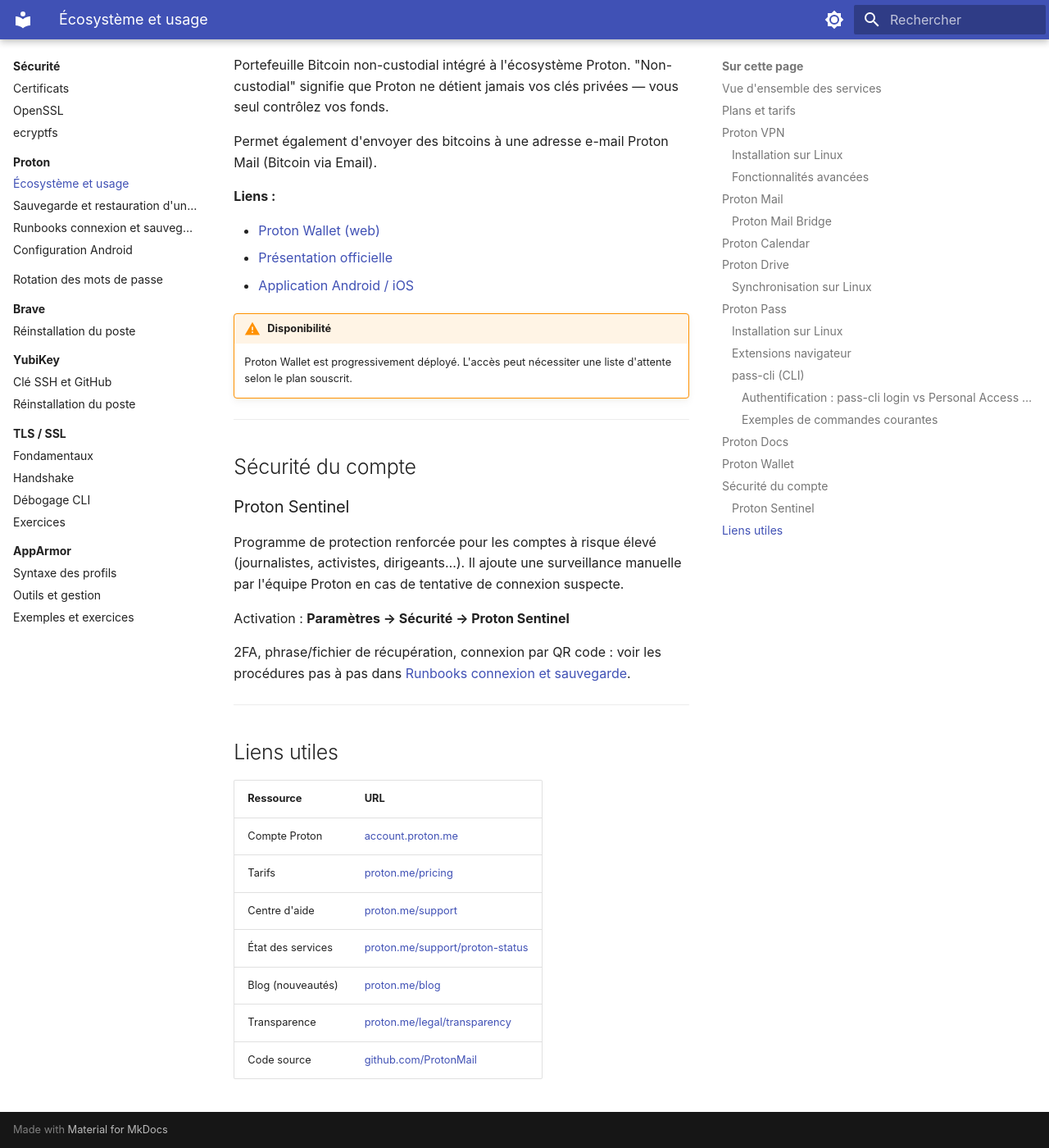
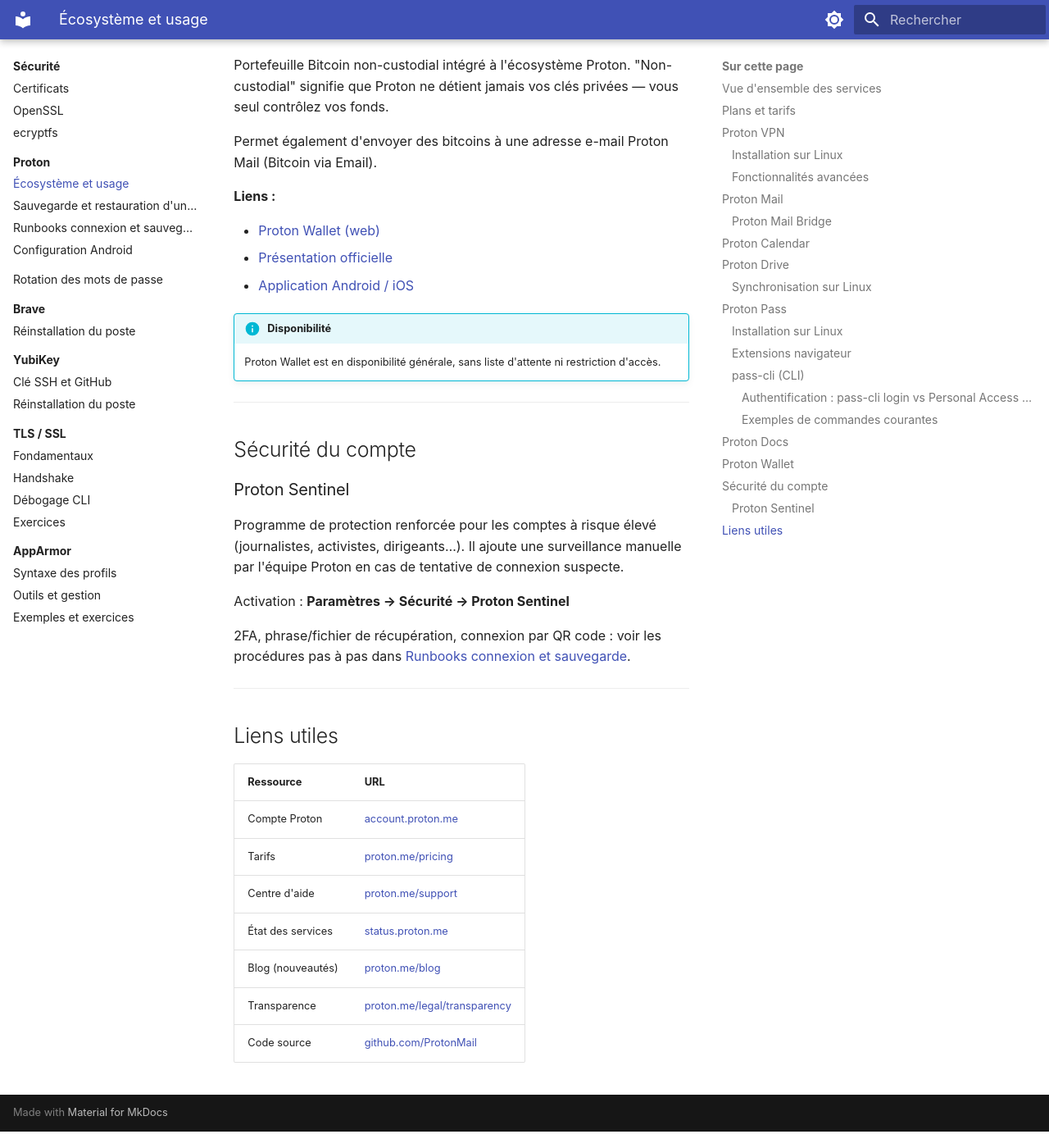
Before and after one commit to namnetes/alm_notes, an MkDocs documentation site: the page built from docs/securite/proton/ecosysteme.md, in a window 1280 px wide and 1400 px high, scrolled down 9347 px. Shown: the whole window at 82% size. Built offline with MkDocs 1.6.1 and Material for MkDocs 9.7.7, drawn with Linux system fonts in a browser that asks for light colours.

Commit message:
docs(securite): fix broken Proton links and update Wallet availability
Fix two dead URLs in ecosysteme.md (proton-status, VPN Linux download)
and update the Wallet section — no longer waitlist-gated.

```diff
--- a/docs/securite/proton/ecosysteme.md
+++ b/docs/securite/proton/ecosysteme.md
@@ -42,7 +42,7 @@ Proton VPN chiffre l'intégralité du trafic réseau et masque l'adresse IP. Il
 
 **Liens :**
 
-- [Télécharger Proton VPN (Linux)](https://protonvpn.com/download/linux)
+- [Télécharger Proton VPN (Linux)](https://protonvpn.com/download-linux)
 - [Guide d'installation Linux](https://protonvpn.com/support/linux-vpn-setup/)
 - [Code source (GitHub)](https://github.com/ProtonVPN)
 
@@ -390,8 +390,8 @@ Permet également d'envoyer des bitcoins à une adresse e-mail Proton Mail (Bitc
 - [Présentation officielle](https://proton.me/wallet)
 - [Application Android / iOS](https://proton.me/wallet/download)
 
-!!! warning "Disponibilité"
-    Proton Wallet est progressivement déployé. L'accès peut nécessiter une liste d'attente selon le plan souscrit.
+!!! info "Disponibilité"
+    Proton Wallet est en disponibilité générale, sans liste d'attente ni restriction d'accès.
 
 ---
 
@@ -416,7 +416,7 @@ sauvegarde](runbooks-recuperation.md).
 | Compte Proton | [account.proton.me](https://account.proton.me) |
 | Tarifs | [proton.me/pricing](https://proton.me/pricing) |
 | Centre d'aide | [proton.me/support](https://proton.me/support) |
-| État des services | [proton.me/support/proton-status](https://proton.me/support/proton-status) |
+| État des services | [status.proton.me](https://status.proton.me) |
 | Blog (nouveautés) | [proton.me/blog](https://proton.me/blog) |
 | Transparence | [proton.me/legal/transparency](https://proton.me/legal/transparency) |
 | Code source | [github.com/ProtonMail](https://github.com/ProtonMail) |
```
